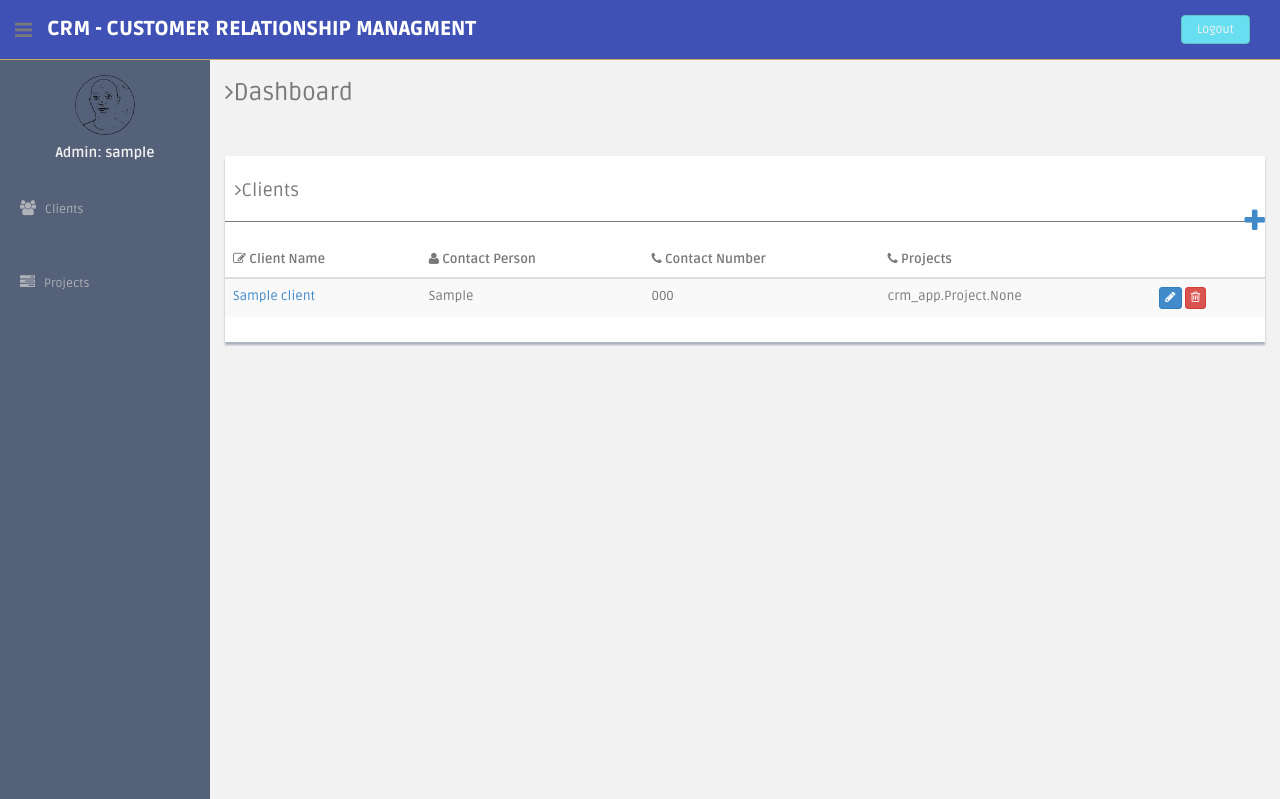
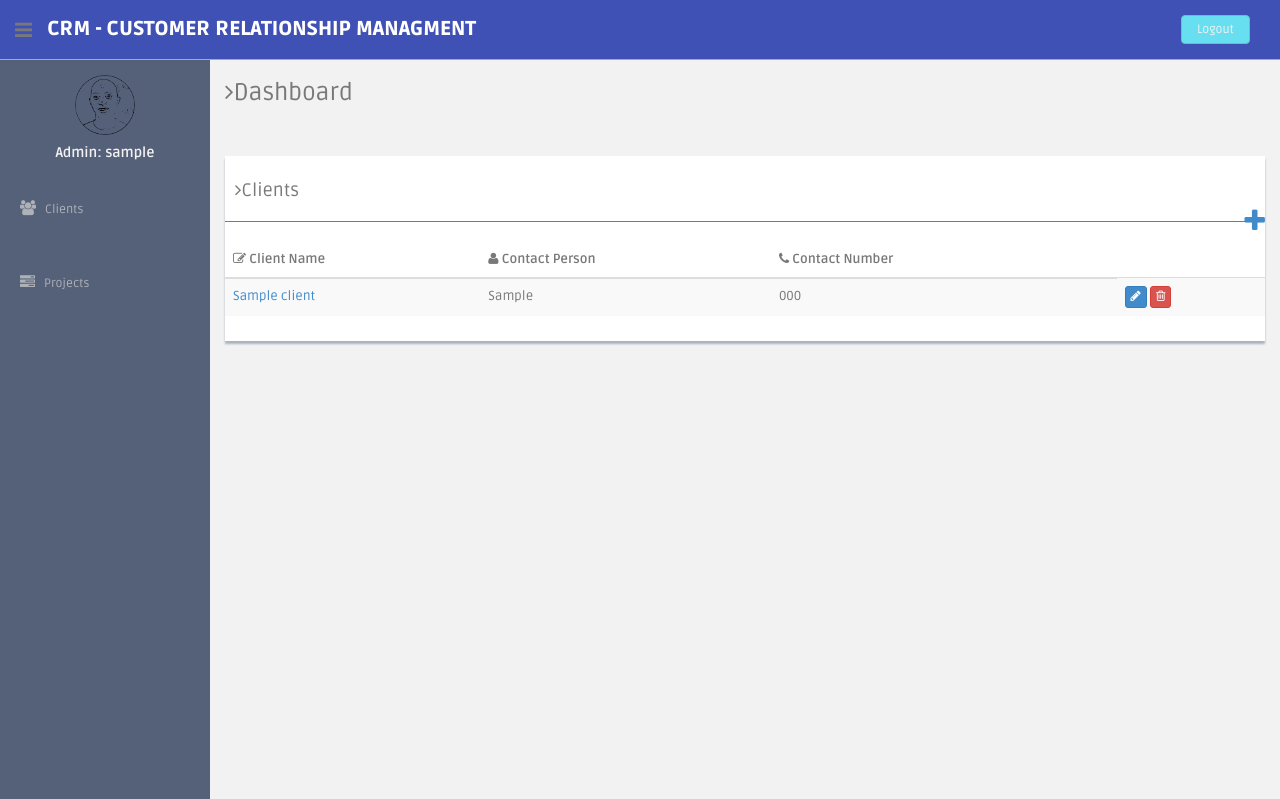
Before and after one commit to ntokozo-gb/crm, a Django app: page /clients/ in a window 1280 px wide. Shown: the top 799 px of the page. Run offline with Django 3.2, Linux system fonts and the light colour scheme; a user stored in the database is signed in; tables that the repository leaves empty hold one stand-in row (values such as "Sample post"); some libraries are stand-ins or nearby versions.

Commit message:
rafactor: add client

```diff
--- a/crm_app/models.py
+++ b/crm_app/models.py
@@ -4,13 +4,19 @@ from __future__ import unicode_literals
 from django.db import models
 
 
-class Project(models.Model):
-    name = models.CharField(max_length=60)
-    status = models.CharField(max_length=15)
-
-
 class Client(models.Model):
     name = models.CharField(max_length=60)
     contact_person = models.CharField(max_length=60)
     contact_number = models.CharField(max_length=60)
-    projects = models.ManyToManyField(Project)
+
+    def __str__(self):
+        return self.name
+
+
+class Project(models.Model):
+    name = models.CharField(max_length=60)
+    status = models.CharField(max_length=15)
+    assigned_to = models.ForeignKey(Client, on_delete = models.CASCADE)
+
+    def __str__(self):
+        return self.name
--- a/crm_app/static/js/custom.js
+++ b/crm_app/static/js/custom.js
@@ -3,12 +3,10 @@ $('document').ready(function(){
         var name = $('#client_name').val();
         var person = $('#contact_person').val();
         var number = $('#contact_number').val();
-        var projects = $('#client_projects').val();
         var data = {
             'name': name,
             'contact_person': person,
             'contact_number': number,
-            'projects': projects,
             'csrfmiddlewaretoken': getCookie('csrftoken'),
         };
 
@@ -26,9 +24,11 @@ $('document').ready(function(){
     $('#btn-add-project').click(function() {
         var name = $('#project_name').val();
         var status = $('#project_status').val();
+        var assigned_to = $('#assigned_to').val();
         var data = {
             'name': name,
             'status': status,
+            'assigned_to': assigned_to,
             'csrfmiddlewaretoken': getCookie('csrftoken'),
         };
 
--- a/crm_app/templates/clients.html
+++ b/crm_app/templates/clients.html
@@ -48,15 +48,6 @@
                            placeholder="Contact Number"
                            autocomplete="off"
                            class="form-control placeholder-no-fix">
-                    <br>
-                    <div class="form-group">
-                      <label for="client_projects">Assign projects to client (hold shift to select more than one):</label>
-                      <select multiple class="form-control" id="client_projects">
-                        {% for project in projects %}
-                        <option>{{ project.name }}</option>
-                        {% endfor %}
-                      </select>
-                    </div>
                   </div>
                   <div class="modal-footer">
                       <button data-dismiss="modal"
@@ -82,7 +73,6 @@
             <th><i class="fa fa-edit"></i> Client Name</th>
             <th class="hidden-phone"><i class="fa fa-user"></i> Contact Person</th>
             <th><i class="fa fa-phone"></i> Contact Number</th>
-            <th><i class="fa fa-phone"></i> Projects</th>
             <th></th>
           </tr>
           </thead>
--- a/crm_app/views.py
+++ b/crm_app/views.py
@@ -37,13 +37,13 @@ class AddClient(LoginRequiredMixin, View):
         name = data['name']
         contact_person = data['contact_person']
         contact_number = data['contact_number']
-        projects = 'project one'
+
         models.Client.objects.create(
             name = name,
             contact_person = contact_person,
             contact_number = contact_number,
-            projects = projects
         )
+
         return redirect(reverse('clients'))
 
 
```
Also changed, not shown: crm_app/migrations/0005_auto_20180203_0646.py (added).
